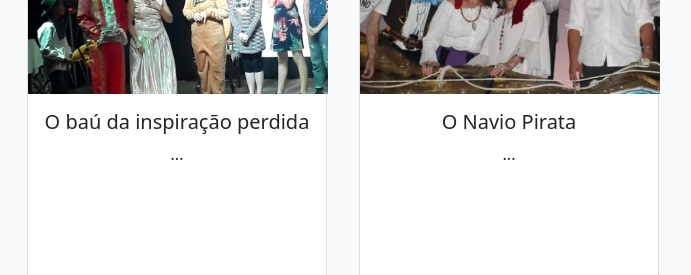
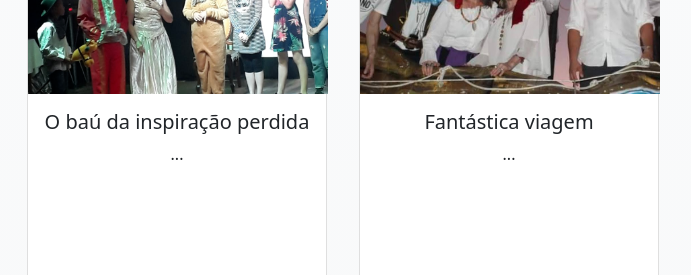
Before and after one commit to cavalodeaco/carmenfritsche, a plain HTML site: page index.html in a window 1280 px wide. Shown: the part 1051-1326 px from the top of the page, 463-1154 px from the left. Drawn offline with nearby package versions, Linux system fonts and the light colour scheme.

Commit message:
corrige navio pirata para fantastica viagem

```diff
--- a/index.html
+++ b/index.html
@@ -73,9 +73,9 @@
                     </div>
                 </article>
                 <article class="card work-card text-center">
-                    <img src="/img/works/naviopirata.jpeg" class="card-img-top" alt="O Navio Pirata">
+                    <img src="/img/works/fantasticaviagem.jpeg" class="card-img-top" alt="Fantástica viagem">
                     <div class="card-body">
-                        <h5 class="card-title">O Navio Pirata</h5>
+                        <h5 class="card-title">Fantástica viagem</h5>
                         <p class="card-text">
                             ...
                         </p>
```
Also changed, not shown: img/works/fantasticaviagem.jpeg (renamed from img/works/naviopirata.jpeg).
